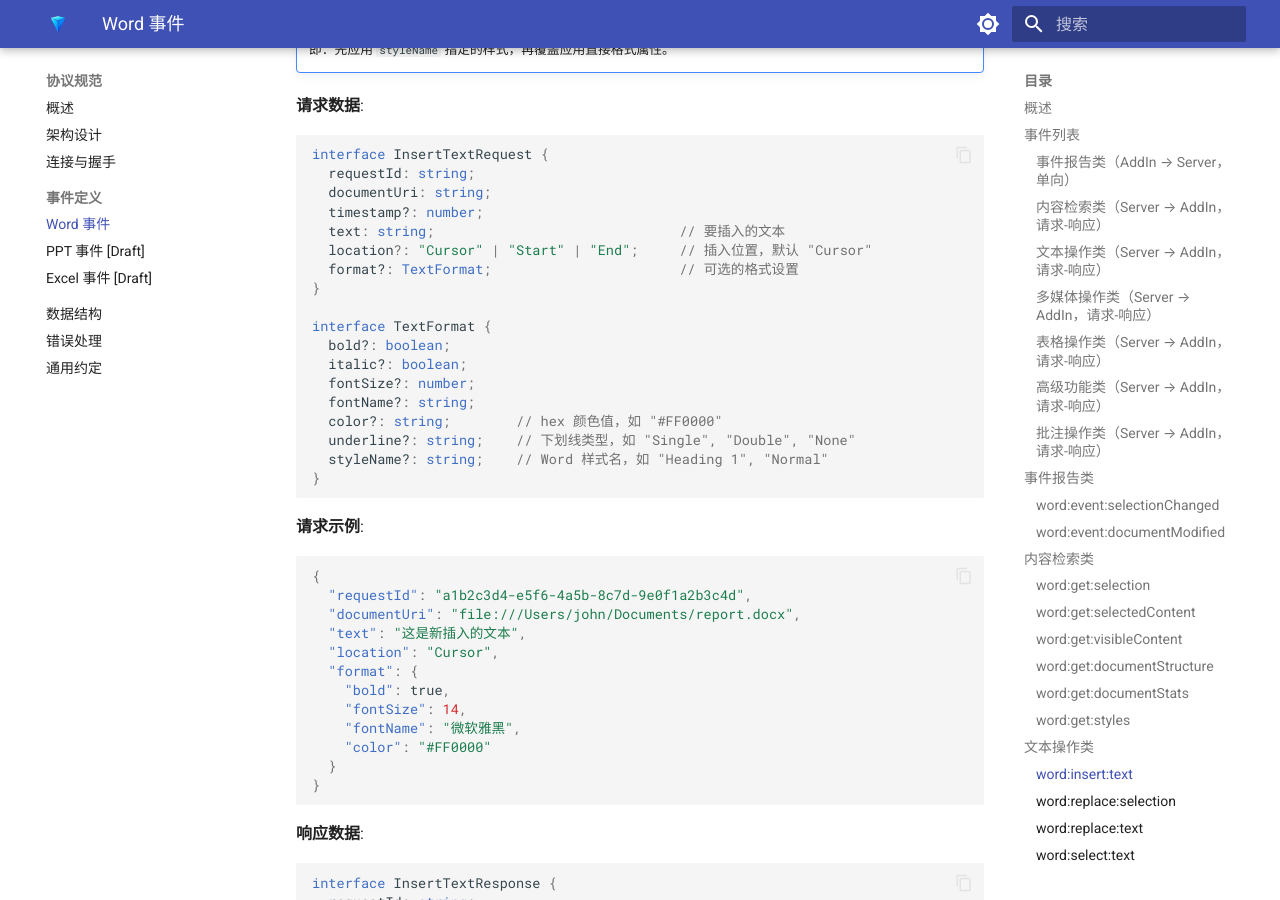
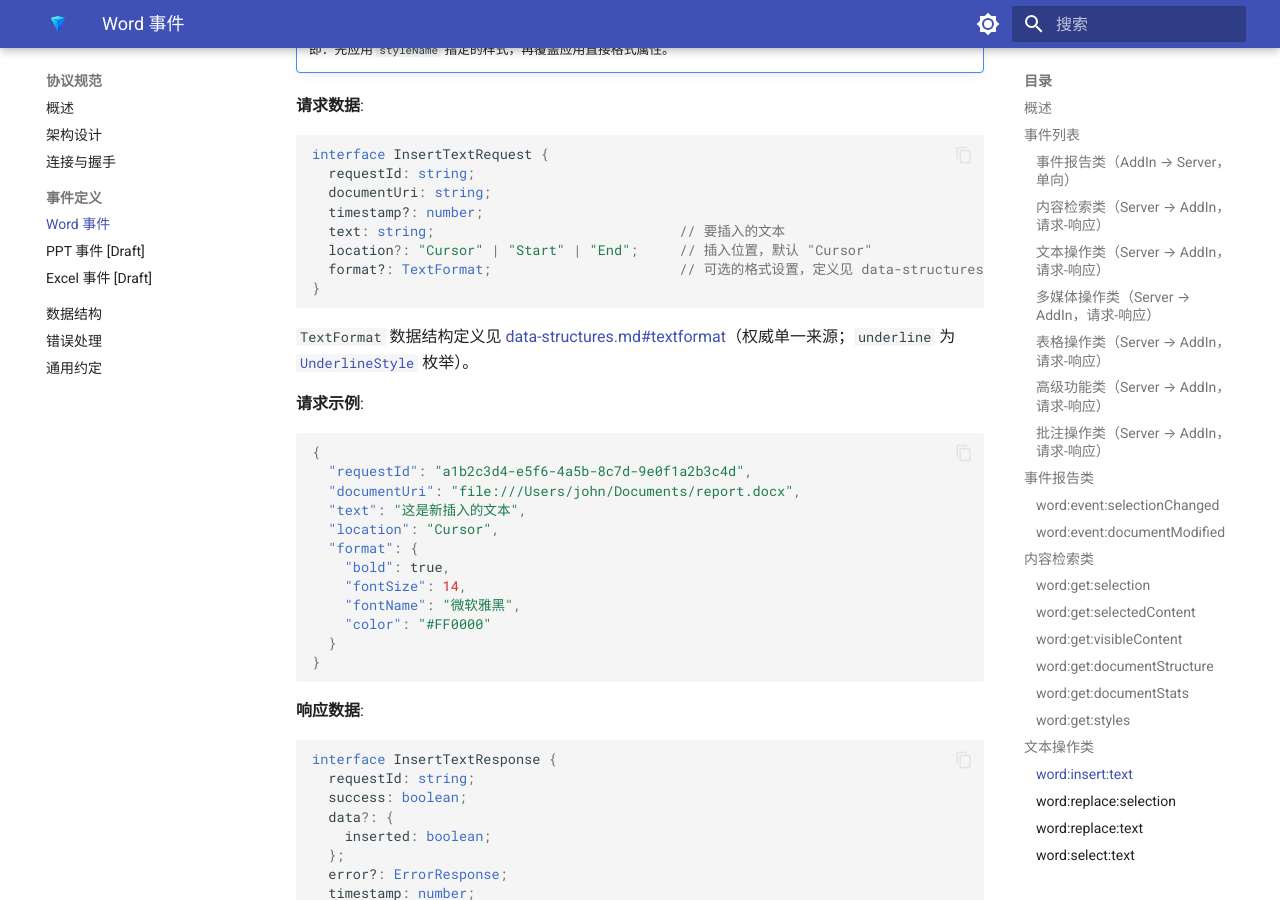
Before and after one commit to A2C-SMCP/oasp-protocol, an MkDocs documentation site: the page built from docs/specification/events-word.md, in a window 1280 px wide and 900 px high, scrolled down 17508 px. Built offline with MkDocs 1.6.1 and Material for MkDocs 9.7.7, drawn with Linux system fonts in a browser that asks for light colours; the version menu is left out; some of the changed text lies outside the part shown.

Commit message:
fix(word): 消除 TextFormat 重复定义，统一为 data-structures.md 权威单一来源 (#12)
events-word.md 内联的 TextFormat 定义与 data-structures.md 的权威定义
不一致：内联版 7 字段、underline: string、无 highlightColor；权威版
8 字段、underline: UnderlineStyle 枚举、有 highlightColor。同名类型两处
打架，双端按哪份实现都可能错。

处理（#12 第 1 步，纯一致性修复，非破坏性）：
- 删除 events-word.md 中 word:insert:text 处的内联 interface TextFormat
- word:insert:text / word:replace:text 的回指改指向 data-structures.md#textformat
- 采用 data-structures.md 为权威：underline = UnderlineStyle（7 值小写枚举），
  并含 highlightColor

注：内联版 underline 曾以 "Single"/"Double" 举例（PascalCase），权威枚举为
小写。此处以既有权威定义为准；underline 值大小写在 Word.js 侧的最终口径
留待 #12 第 2 步 /cross-ask office-editor4ai 复核。

Refs #12

Co-Authored-By: Claude Opus 4.8 (1M context) <noreply@anthropic.com>

````diff
--- a/docs/specification/events-word.md
+++ b/docs/specification/events-word.md
@@ -808,19 +808,11 @@ interface InsertTextRequest {
   timestamp?: number;
   text: string;                              // 要插入的文本
   location?: "Cursor" | "Start" | "End";     // 插入位置，默认 "Cursor"
-  format?: TextFormat;                       // 可选的格式设置
-}
-
-interface TextFormat {
-  bold?: boolean;
-  italic?: boolean;
-  fontSize?: number;
-  fontName?: string;
-  color?: string;        // hex 颜色值，如 "#FF0000"
-  underline?: string;    // 下划线类型，如 "Single", "Double", "None"
-  styleName?: string;    // Word 样式名，如 "Heading 1", "Normal"
-}
-```
+  format?: TextFormat;                       // 可选的格式设置，定义见 data-structures.md#textformat
+}
+```
+
+`TextFormat` 数据结构定义见 [data-structures.md#textformat](data-structures.md#textformat)（权威单一来源；`underline` 为 [`UnderlineStyle`](data-structures.md#underlinestyle) 枚举）。
 
 **请求示例**:
 
@@ -1029,7 +1021,7 @@ interface ReplaceTextRequest {
     matchWholeWord?: boolean; // 全词匹配，默认 false
     replaceAll?: boolean;    // 替换全部，默认 false
   };
-  format?: TextFormat;       // 可选的格式设置（定义见 word:insert:text）
+  format?: TextFormat;       // 可选的格式设置（定义见 data-structures.md#textformat）
 }
 ```
 
````
